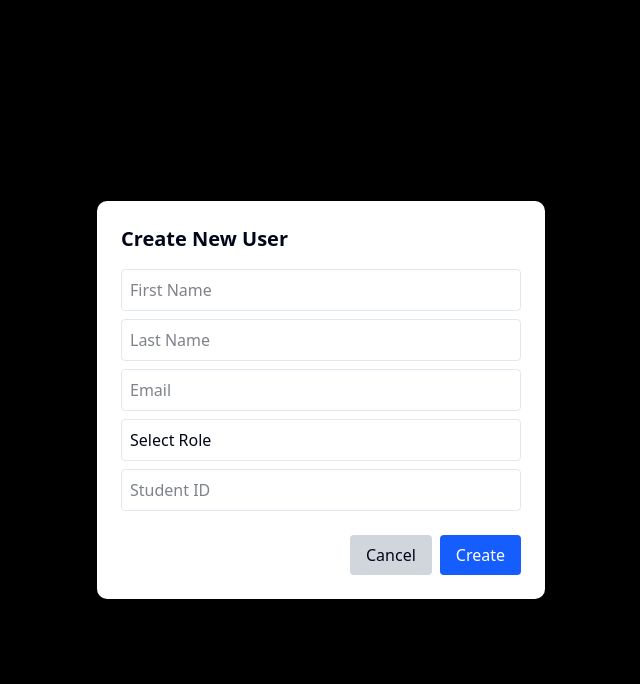
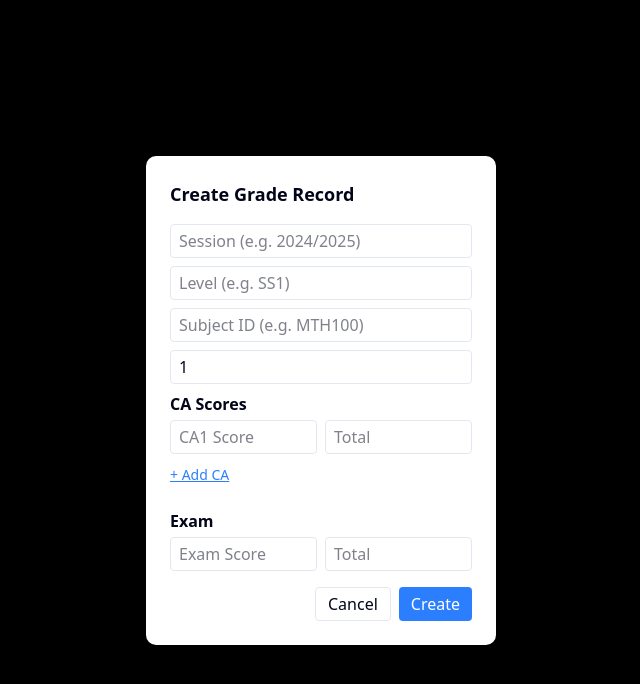
Before and after one commit to JP-Mbaka/schoolauto, a Next.js app: page /records in a window 1280 px wide. Both pictures are taken after a click on the button "Create". Shown: the top 684 px of the page, without its empty margins (319-959 px from the left). Built offline with nearby package versions, Linux system fonts and the light colour scheme.

Commit message:
Records UI completed

```diff
--- /dev/null
+++ b/components/create_modal_record.tsx
@@ -0,0 +1,216 @@
+import React, { useState } from "react";
+
+interface CA {
+  score: number;
+  total: number;
+  title: string;
+}
+
+interface Exam {
+  score: number;
+  total: number;
+  title: string;
+}
+
+interface Subject {
+  ca: CA[];
+  exam: Exam;
+  gradeAverage: number;
+  position: number;
+  highestGrade: number;
+  lowestGrade: number;
+  term: number;
+  level: string;
+  session: string;
+  subjectId: string;
+}
+
+interface GradeRecord {
+  gradeId: string;
+  userId: string;
+  subjects: Subject[];
+  studentTotal: number;
+  classAverage: number;
+  classPosition: number;
+  session: string;
+}
+
+interface Props {
+  isOpen: boolean;
+  onClose: () => void;
+  onCreate: (data: GradeRecord) => void;
+}
+
+export const CreateRecordModal: React.FC<Props> = ({
+  isOpen,
+  onClose,
+  onCreate,
+}) => {
+  const [form, setForm] = useState({
+    session: "",
+    level: "",
+    term: 1,
+    subjectId: "",
+    examScore: "",
+    examTotal: "",
+    ca: [{ score: "", total: "" }],
+  });
+
+  const updateCA = (index: number, key: "score" | "total", value: string) => {
+    const updatedCA = [...form.ca];
+    updatedCA[index][key] = value;
+    setForm({ ...form, ca: updatedCA });
+  };
+
+  const addCAField = () =>
+    setForm({ ...form, ca: [...form.ca, { score: "", total: "" }] });
+
+  const handleSubmit = () => {
+    if (
+      !form.session ||
+      !form.level ||
+      !form.subjectId ||
+      !form.examScore ||
+      !form.examTotal
+    )
+      return alert("Fill all fields");
+
+    const newRecord: GradeRecord = {
+      gradeId: "grd" + Date.now(),
+      userId: "stu001",
+      subjects: [
+        {
+          ca: form.ca.map((c, i) => ({
+            score: Number(c.score),
+            total: Number(c.total),
+            title: `CA${i + 1}`,
+          })),
+          exam: {
+            score: Number(form.examScore),
+            total: Number(form.examTotal),
+            title: "exam",
+          },
+          gradeAverage: 0,
+          position: 0,
+          highestGrade: 0,
+          lowestGrade: 0,
+          term: form.term,
+          level: form.level,
+          session: form.session,
+          subjectId: form.subjectId,
+        },
+      ],
+      studentTotal: 0,
+      classAverage: 0,
+      classPosition: 0,
+      session: form.session,
+    };
+
+    onCreate(newRecord);
+    setForm({
+      session: "",
+      level: "",
+      term: 1,
+      subjectId: "",
+      examScore: "",
+      examTotal: "",
+      ca: [{ score: "", total: "" }],
+    });
+    onClose();
+  };
+
+  if (!isOpen) return null;
+
+  return (
+    <div className="fixed inset-0 z-50 flex items-center justify-center bg-black bg-opacity-50">
+      <div className="bg-white p-6 rounded-lg w-[350px] max-h-[90vh] overflow-y-auto">
+        <h2 className="text-lg font-bold mb-4">Create Grade Record</h2>
+
+        <input
+          className="w-full border rounded px-2 py-1 mb-2"
+          placeholder="Session (e.g. 2024/2025)"
+          value={form.session}
+          onChange={(e) => setForm({ ...form, session: e.target.value })}
+        />
+
+        <input
+          className="w-full border rounded px-2 py-1 mb-2"
+          placeholder="Level (e.g. SS1)"
+          value={form.level}
+          onChange={(e) => setForm({ ...form, level: e.target.value })}
+        />
+
+        <input
+          className="w-full border rounded px-2 py-1 mb-2"
+          placeholder="Subject ID (e.g. MTH100)"
+          value={form.subjectId}
+          onChange={(e) => setForm({ ...form, subjectId: e.target.value })}
+        />
+
+        <input
+          type="number"
+          className="w-full border rounded px-2 py-1 mb-2"
+          placeholder="Term (1, 2, or 3)"
+          value={form.term}
+          onChange={(e) =>
+            setForm({ ...form, term: parseInt(e.target.value) || 1 })
+          }
+        />
+
+        <div className="mb-4">
+          <h3 className="font-semibold mb-1">CA Scores</h3>
+          {form.ca.map((c, index) => (
+            <div key={index} className="flex gap-2 mb-2">
+              <input
+                className="w-1/2 border rounded px-2 py-1"
+                placeholder={`CA${index + 1} Score`}
+                value={c.score}
+                onChange={(e) => updateCA(index, "score", e.target.value)}
+              />
+              <input
+                className="w-1/2 border rounded px-2 py-1"
+                placeholder="Total"
+                value={c.total}
+                onChange={(e) => updateCA(index, "total", e.target.value)}
+              />
+            </div>
+          ))}
+          <button
+            onClick={addCAField}
+            className="text-blue-500 text-sm underline mb-2"
+          >
+            + Add CA
+          </button>
+        </div>
+
+        <h3 className="font-semibold mb-1">Exam</h3>
+        <div className="flex gap-2 mb-4">
+          <input
+            className="w-1/2 border rounded px-2 py-1"
+            placeholder="Exam Score"
+            value={form.examScore}
+            onChange={(e) => setForm({ ...form, examScore: e.target.value })}
+          />
+          <input
+            className="w-1/2 border rounded px-2 py-1"
+            placeholder="Total"
+            value={form.examTotal}
+            onChange={(e) => setForm({ ...form, examTotal: e.target.value })}
+          />
+        </div>
+
+        <div className="flex justify-end gap-2">
+          <button onClick={onClose} className="px-3 py-1 border rounded">
+            Cancel
+          </button>
+          <button
+            onClick={handleSubmit}
+            className="px-3 py-1 bg-blue-500 text-white rounded"
+          >
+            Create
+          </button>
+        </div>
+      </div>
+    </div>
+  );
+};
--- a/components/header_component.tsx
+++ b/components/header_component.tsx
@@ -1,9 +1,10 @@
 import React, { useState } from "react";
 import { Button } from "./ui/button";
 import SimpleModal from "./create_user_modal";
-import { createAccountSchema } from "@/types";
+import { createAccountSchema, gradesType } from "@/types";
 import z from "zod";
 import { createUserAccount } from "@/action/auth_action";
+import { CreateRecordModal } from "./create_modal_record";
 interface HeaderProps {
   userRole: string;
   title: string;
@@ -15,7 +16,16 @@ const Header: React.FC<HeaderProps> = ({
   title,
   actionTitle: actionTitle,
 }) => {
-  const [open, setOpen] = useState(false);
+  //User
+  const [openUserModal, setOpenUserModal] = useState(false);
+  //RECORDS
+  const [records, setRecords] = useState<gradesType[]>([]);
+  const [isRecordModalOpen, setIsRecordModalOpen] = useState(false);
+
+  const addRecord = (record: gradesType) =>
+    setRecords((prev) => [...prev, record]);
+  // const importRecords = (data: gradesType[]) =>
+  //   setRecords((prev) => [...prev, ...data]);
 
   //this function calls the create account
   const handleUserCreate = async (
@@ -36,8 +46,8 @@ const Header: React.FC<HeaderProps> = ({
     <div className="not-printable print:hidden bg-white py-4 px-12 flex justify-between items-center">
       <div>
         <h1 className="text-2xl font-semibold">
-          {title == "records"
-            ? userRole === "teacher"
+          {title == "Records"
+            ? userRole != "teacher"
               ? "Records"
               : "Result"
             : title}
@@ -45,19 +55,30 @@ const Header: React.FC<HeaderProps> = ({
       </div>
       <div>
         <Button
-          onClick={() => setOpen(true)}
+          onClick={() =>
+            title == "Records"
+              ? setIsRecordModalOpen(true)
+              : setOpenUserModal(true)
+          }
           className="bg-blue-600 hover:bg-amber-300 hover:text-black cursor-pointer transition-colors duration-200"
         >
           {" "}
           {actionTitle}
         </Button>
 
+        {/* //CREATE USER MODAL */}
         <SimpleModal
-          open={open}
-          onClose={() => setOpen(false)}
+          open={openUserModal}
+          onClose={() => setOpenUserModal(false)}
           onSubmit={handleUserCreate}
         />
       </div>
+      {/* //CREATE RECORD MODAL */}
+      <CreateRecordModal
+        isOpen={isRecordModalOpen}
+        onClose={() => setIsRecordModalOpen(false)}
+        onCreate={() => addRecord}
+      />
     </div>
   );
 };
```
